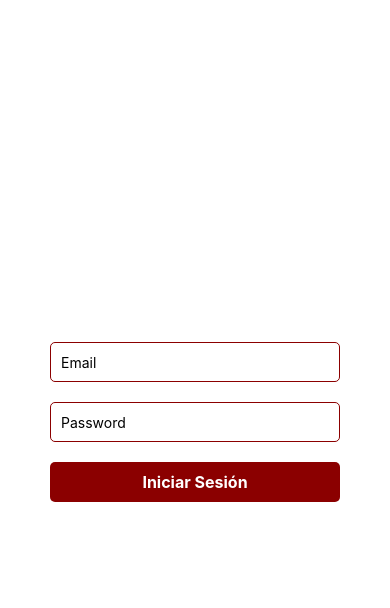
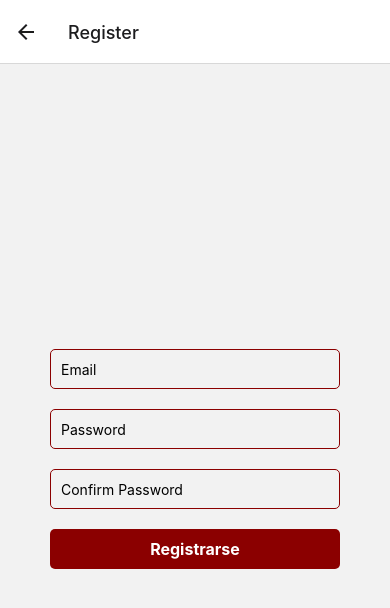
Before and after one commit to cvo5254/frontendMobileTFG, a React Native app: screen /Register in a window 390 px wide. Shown: the top 608 px of the page. Built offline with nearby package versions, Linux system fonts and the light colour scheme.

Commit message:
Navegacion para registro

```diff
--- a/App.tsx
+++ b/App.tsx
@@ -1,13 +1,23 @@
 import React from 'react';
-import { SafeAreaView, StatusBar, useColorScheme } from 'react-native';
 import Login from './components/login';
-import {
-  Colors
-} from 'react-native/Libraries/NewAppScreen';
+import Registro from './components/register';
+import {NavigationContainer} from '@react-navigation/native';
+import {createNativeStackNavigator} from '@react-navigation/native-stack';
+
+const Stack = createNativeStackNavigator();
 
 function App(): JSX.Element {
   return (
-      <Login />
+    <NavigationContainer>
+      <Stack.Navigator>
+        <Stack.Screen
+          name="Login"
+          component={Login}
+          options={{title: 'TFG'}}
+        />
+        <Stack.Screen name="Register" component={Registro}/>
+      </Stack.Navigator>
+    </NavigationContainer>
   );
 }
 
--- a/components/login.tsx
+++ b/components/login.tsx
@@ -1,14 +1,20 @@
 import React, { useState } from 'react';
 import { View, TextInput, TouchableOpacity ,Button, StyleSheet, Text } from 'react-native';
 import ModalComponent from './modal';
+import { NavigationProp } from '@react-navigation/native';
+import type { ParamListBase } from '@react-navigation/native';
 
-const Login = () => {
+interface LoginProps {
+  navigation: NavigationProp<ParamListBase>;
+}
+
+
+const Login: React.FC<LoginProps> = ({ navigation }) => {
   const [email, setEmail] = useState('');
   const [password, setPassword] = useState('');
   const [errorMessage, setErrorMessage] = useState('');
 
   const handleLogin = async () => {
-    // Lógica de inicio de sesión aquí
     try {
       const response = await fetch("http://10.0.2.2:8000/api/login_movil/", {
         method: "POST",
@@ -16,13 +22,11 @@ const Login = () => {
         body: JSON.stringify({ email, password }),
       });
       const data = await response.text();
-      console.log(data); // Haz algo con la respuesta del servidor
-      // Si la respuesta es un error, establece el mensaje de error en el estado
+      console.log(data);
       if (response.status !== 200) {
         setErrorMessage(data);
       }
     } catch (error) {
-      console.error(error); // Maneja cualquier error
       setErrorMessage('Ha ocurrido un error inesperado');
     }
   };
@@ -46,8 +50,10 @@ const Login = () => {
         <TouchableOpacity style={styles.button} onPress={handleLogin}>
           <Text style={styles.buttonText}>Iniciar Sesión</Text>
         </TouchableOpacity>
+        <TouchableOpacity onPress={() => navigation.navigate('Register')}>
+          <Text style={styles.linkText}>Si no tienes cuenta, pulsa aquí</Text>
+        </TouchableOpacity>
       </View>
-      <Text style={styles.errorText}>{/* Renderiza mensajes de error aquí si es necesario */}</Text>
       {errorMessage !== '' && <ModalComponent isOpen={true} onClose={() => setErrorMessage('')} message={errorMessage} />}
     </View>
   );
@@ -86,11 +92,11 @@ const styles = StyleSheet.create({
     fontSize: 16,
     fontWeight: 'bold',
   },
-  errorText: {
-    color: 'red',
+  linkText: {
+    color: '#8b0000',
+    fontSize: 16,
     marginTop: 10,
-  },
+  }
 });
 
-
 export default Login;
--- a/components/modal.tsx
+++ b/components/modal.tsx
@@ -14,7 +14,7 @@ const ModalComponent: React.FC<ModalProps> = ({ isOpen, onClose, message }) => {
     <Modal transparent visible={isOpen} animationType="fade">
       <View style={styles.modalContainer}>
         <View style={styles.modalContent}>
-          <Text style={styles.modalTitle}>Error</Text>
+          <Text style={styles.modalTitle}>Atención</Text>
           <Text style={styles.modalText}>{message}</Text>
           <TouchableOpacity onPress={onClose} style={styles.modalButton}>
             <Text style={styles.modalButtonText}>Aceptar</Text>
--- a/components/register.tsx
+++ b/components/register.tsx
@@ -1,25 +1,36 @@
 import React, { useState } from 'react';
 import { View, TextInput, TouchableOpacity, StyleSheet, Text } from 'react-native';
 import ModalComponent from './modal';
+import { NavigationProp } from '@react-navigation/native';
+import type { ParamListBase } from '@react-navigation/native';
 
-const Registro = () => {
+interface RegisterProps {
+  navigation: NavigationProp<ParamListBase>;
+}
+
+const Registro: React.FC<RegisterProps> = ({ navigation }) => {
   const [email, setEmail] = useState('');
   const [password, setPassword] = useState('');
   const [confirmPassword, setConfirmPassword] = useState('');
   const [errorMessage, setErrorMessage] = useState('');
+  const [successMessage, setSuccessMessage] = useState('');
 
   const handleRegistro = async () => {
-    // Lógica de registro aquí
     try {
-      const response = await fetch("http://10.0.2.2:8000/api/registro_movil/", {
+      const response = await fetch("http://10.0.2.2:8000/api/registro/", {
         method: "POST",
         headers: { "Content-type": "application/json" },
-        body: JSON.stringify({ email, password, confirmPassword }),
+        body: JSON.stringify({ email, password}),
       });
       const data = await response.text();
       console.log(data); // Haz algo con la respuesta del servidor
-      // Si la respuesta es un error, establece el mensaje de error en el estado
-      if (response.status !== 200) {
+
+      if (response.status === 200) {
+        setSuccessMessage('Registro completado con éxito');
+        setEmail('');
+        setPassword('');
+        setConfirmPassword('');
+      } else {
         setErrorMessage(data);
       }
     } catch (error) {
@@ -27,6 +38,12 @@ const Registro = () => {
       setErrorMessage('Ha ocurrido un error inesperado');
     }
   };
+
+  const handleModalClose = () => {
+    setErrorMessage('');
+    setSuccessMessage('');
+    navigation.goBack();
+  }
 
   return (
     <View style={styles.container}>
@@ -55,8 +72,8 @@ const Registro = () => {
           <Text style={styles.buttonText}>Registrarse</Text>
         </TouchableOpacity>
       </View>
-      <Text style={styles.errorText}>{/* Renderiza mensajes de error aquí si es necesario */}</Text>
-      {errorMessage !== '' && <ModalComponent isOpen={true} onClose={() => setErrorMessage('')} message={errorMessage} />}
+      {errorMessage !== '' && <ModalComponent isOpen={true} onClose={handleModalClose} message={errorMessage} />}
+      {successMessage !== '' && <ModalComponent isOpen={true} onClose={handleModalClose} message={successMessage} />}
     </View>
   );
 };
--- a/package.json
+++ b/package.json
@@ -11,10 +11,12 @@
   },
   "dependencies": {
     "@react-navigation/native": "^6.1.6",
+    "@react-navigation/native-stack": "^6.9.12",
     "@react-navigation/stack": "^6.3.16",
     "react": "18.2.0",
     "react-native": "0.71.2",
     "react-native-gesture-handler": "^2.9.0",
+    "react-native-safe-area-context": "^4.5.1",
     "react-native-screens": "^3.20.0"
   },
   "devDependencies": {
```
Also changed, not shown: 1 other file (tests, documents, lock files or other folders).
